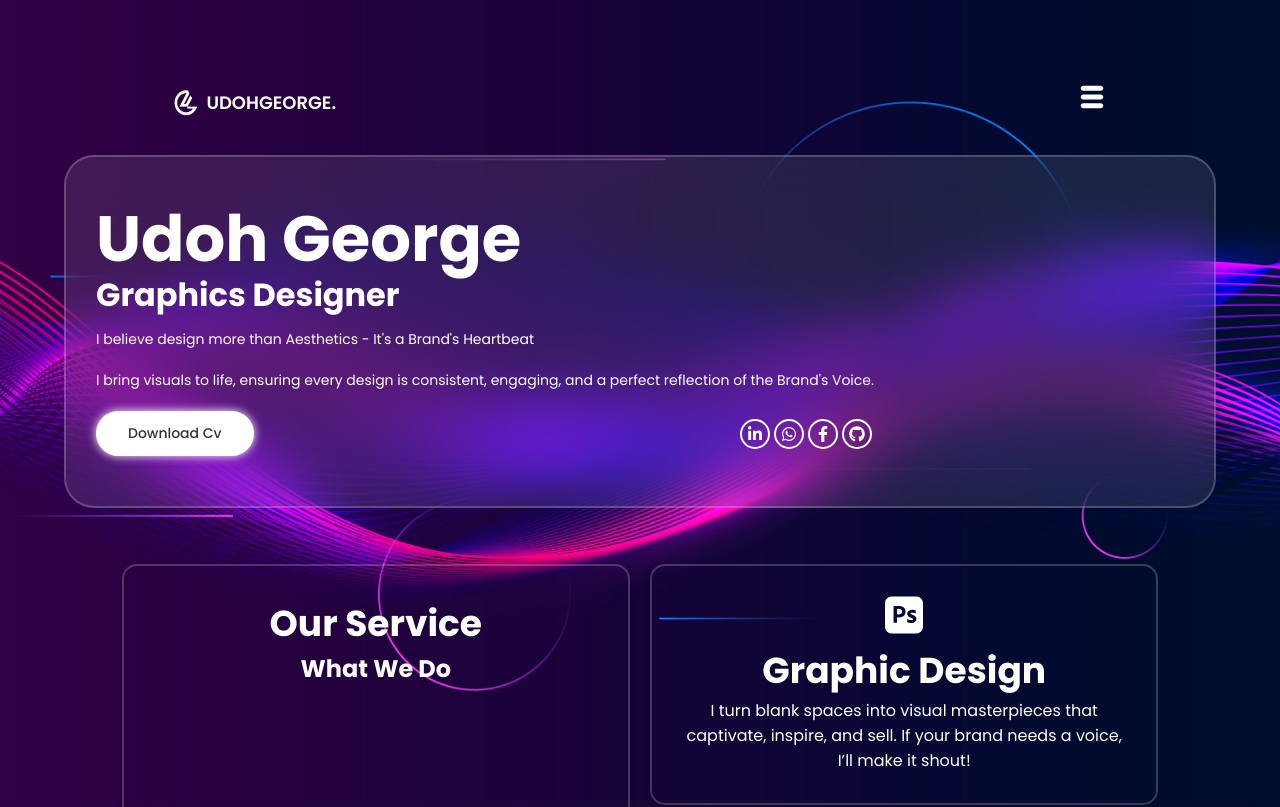
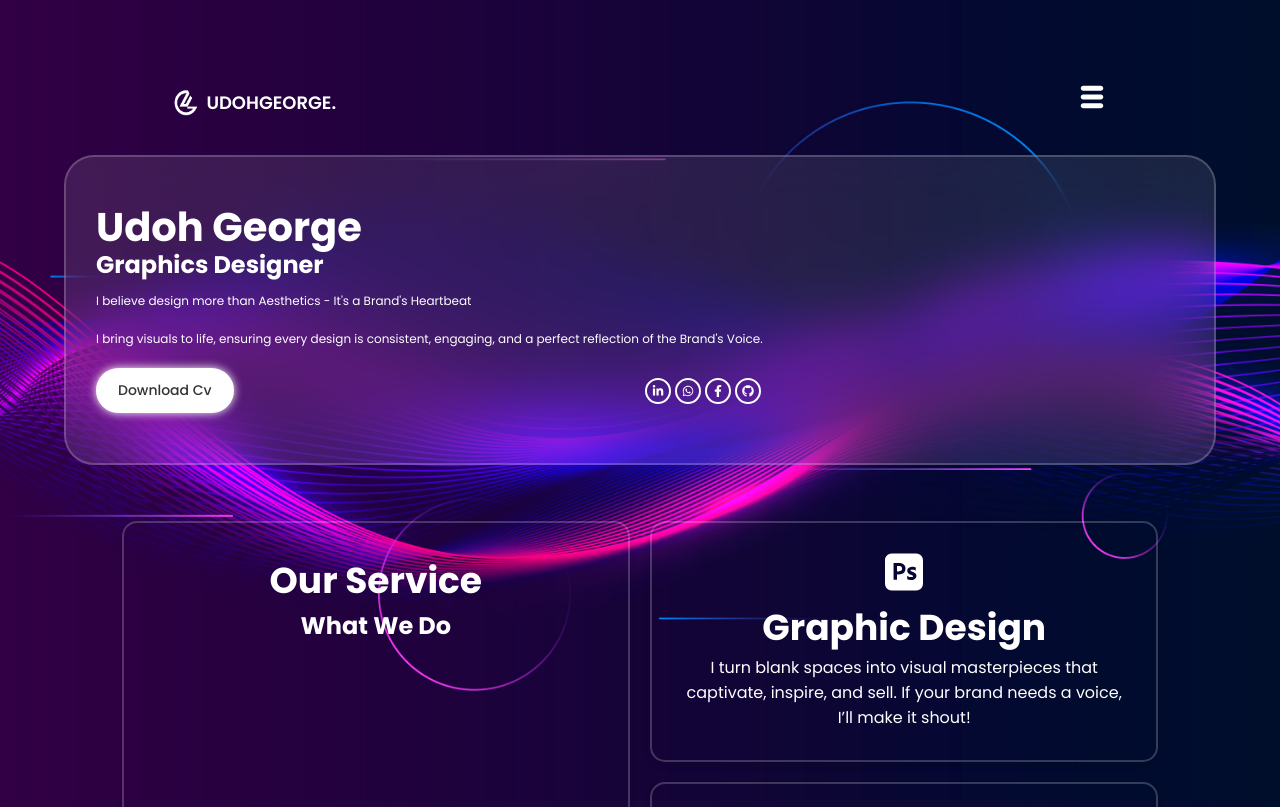
Before and after one commit to PNode01/udohgeorge, a React (Create React App) app: page / in a window 1280 px wide. Shown: the top 807 px of the page. Built offline with nearby package versions, Linux system fonts and the light colour scheme; the HTML template or start-up script is replaced by a standard one.

Commit message:
first commit

```diff
--- a/src/Components/profile/Profile.css
+++ b/src/Components/profile/Profile.css
@@ -74,17 +74,18 @@
         display: none;
     }
     .home-details h1{
-        font-size: 64px;
+        font-size: 40px;
     }
     .home-details h2{
-        font-size: 32px;
+        font-size: 24px;
     }
     .home-details p{
-        font-size: 14px;
+        font-size: 12px;
     }
     .btn{
         font-size: 14px;
         font-weight: 500;
+        padding: 10px 20px;
     }
     .download-social{
         justify-content: space-between;
@@ -96,6 +97,6 @@
     .home-details .social-icons a{
         margin: 2px;
         padding: 5px;
-        font-size: 16px;
+        font-size: 12px;
     }
 }
--- a/src/Components/profile/Profile.js
+++ b/src/Components/profile/Profile.js
@@ -22,11 +22,11 @@ function Profile() {
                         </div>
                     </div>
                 </div>
-                <div class="home-img">
+                {/* <div class="home-img">
                     <div class="img-box">
                         <img src={ProfilePics} alt="portrait picture of udoh george" />
                     </div>
-                </div>
+                </div> */}
             </header>
         </>
     )
```
